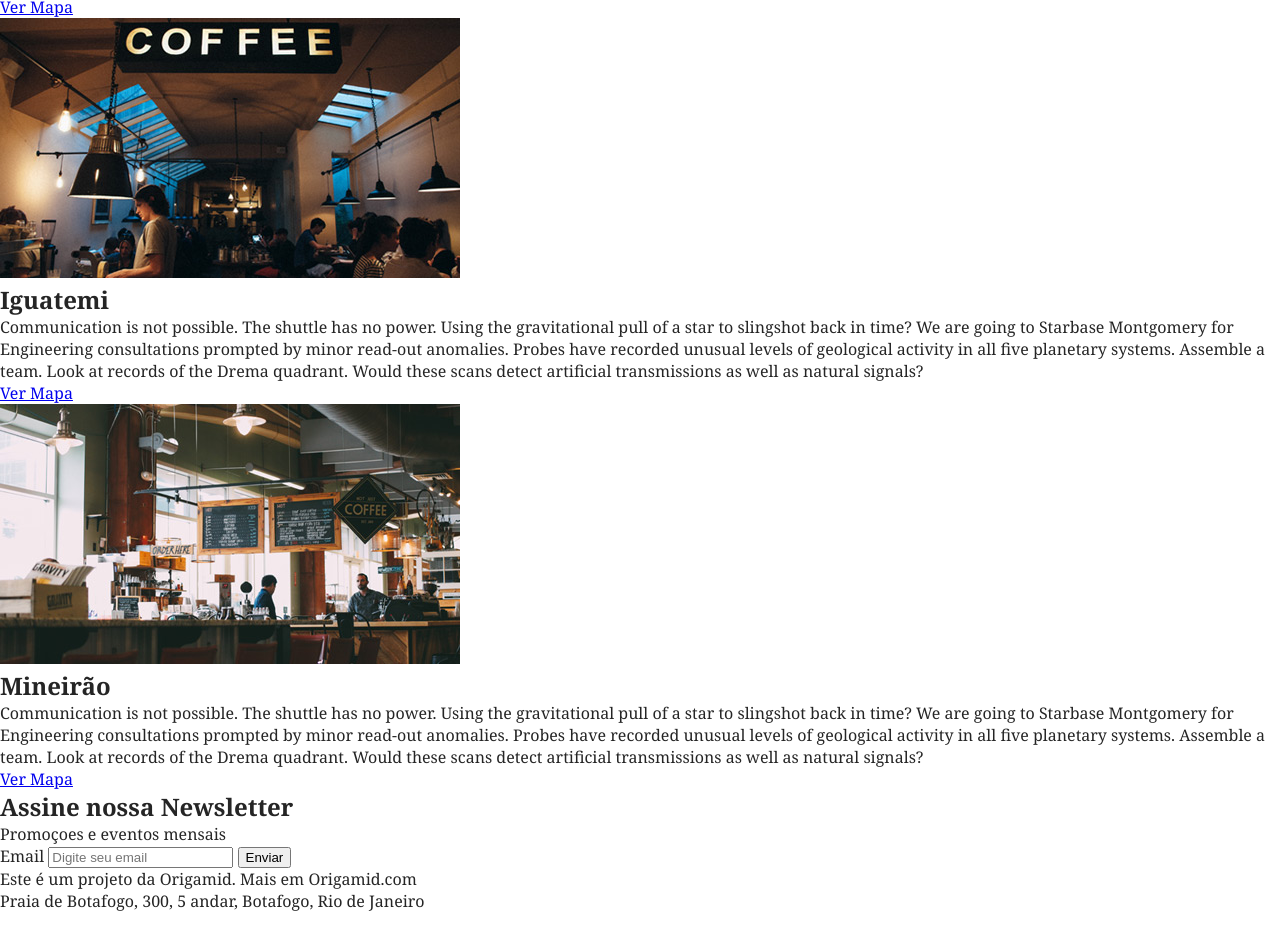
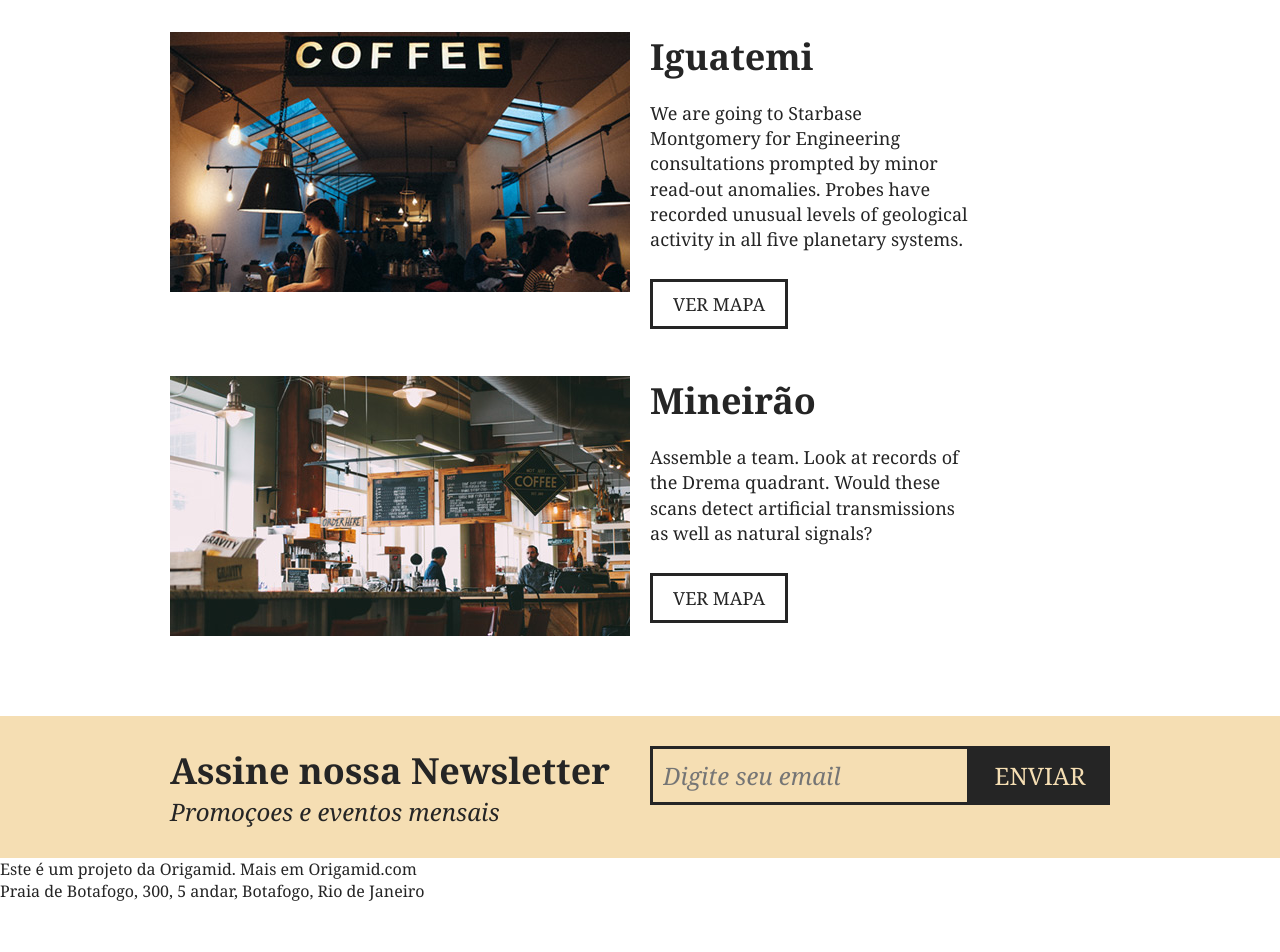
Before and after one commit to SamuelMBote/Braf-1, a website: page index.html in a window 1280 px wide. Shown: the part 2259-3211 px from the top of the page. Drawn offline with Linux system fonts and the light colour scheme.

Commit message:
Terminando Newsletter Puro

```diff
--- a/css/style.css
+++ b/css/style.css
@@ -16,6 +16,10 @@ ul {
 body {
   font-family: Georgia, serif;
   color: #252525;
+}
+
+* {
+  box-sizing: border-box;
 }
 
 /* Menu*/
@@ -194,3 +198,102 @@ a.menu-logo {
   background: #8b4513;
   box-shadow: 0 0 0 10px #8b4513;
 }
+
+.locais {
+  max-width: 960px;
+  margin: 0 auto;
+  padding: 20px 0;
+}
+.locais-item {
+  clear: both;
+  margin: 60px auto;
+}
+.locais-item::after, .locais-item::before {
+  display: table;
+  content: "";
+  clear: both;
+}
+.locais-item img {
+  width: 460px;
+  display: block;
+  float: left;
+  margin: 0 10px;
+}
+.locais-item > div {
+  width: 460px;
+  float: left;
+  margin: 0 10px;
+}
+.locais-item h2 {
+  font-size: 2.25em;
+  margin-bottom: 20px;
+}
+.locais-item p {
+  font-size: 1.125em;
+  line-height: 1.4em;
+  max-width: 320px;
+  margin-bottom: 40px;
+}
+.locais-item a {
+  font-size: 1.125em;
+  color: #252525;
+  border: 3px solid #252525;
+  padding: 10px 20px;
+  text-decoration: none;
+  text-transform: uppercase;
+}
+
+.assine {
+  background: wheat;
+  padding: 30px 0;
+}
+.assine-container {
+  max-width: 960px;
+  margin: 0 auto;
+}
+.assine-container::before, .assine-container::after {
+  content: "";
+  display: table;
+  clear: both;
+}
+.assine-info {
+  width: 460px;
+  margin: 0 10px;
+  float: left;
+}
+.assine-info h2 {
+  font-size: 2.25em;
+}
+.assine-info p {
+  font-size: 1.5em;
+  font-style: italic;
+}
+.assine form {
+  width: 460px;
+  margin: 0 10px;
+  float: left;
+}
+.assine form label {
+  display: none;
+}
+.assine form input {
+  width: 320px;
+  border: 3px solid #252525;
+  background: none;
+  padding: 10px;
+  float: left;
+  font-size: 1.5em;
+  font-style: italic;
+  font-family: Georgia, serif;
+}
+.assine form button {
+  background: #252525;
+  text-transform: uppercase;
+  width: 140px;
+  padding: 13px 0;
+  color: wheat;
+  border: none;
+  cursor: pointer;
+  font-size: 1.5em;
+  font-family: Georgia, serif;
+}
--- a/index.html
+++ b/index.html
@@ -69,41 +69,41 @@
     </div>
     <a class="produtos-btn" href="#">Saiba Mais</a>
   </section>
-  <section>
-    <div>
+  <section class="locais">
+    <div class="locais-item">
       <img src="img/botafogo.jpg" alt="Botafogo">
       <div>
         <h2>Botafogo</h2>
         <p>
-          Communication is not possible. The shuttle has no power. Using the gravitational pull of a star to slingshot back in time? We are going to Starbase Montgomery for Engineering consultations prompted by minor read-out anomalies. Probes have recorded unusual levels of geological activity in all five planetary systems. Assemble a team. Look at records of the Drema quadrant. Would these scans detect artificial transmissions as well as natural signals?
+          Communication is not possible. The shuttle has no power. Using the gravitational pull of a star to slingshot back in time?
         </p>
         <a href="#">Ver Mapa</a>
       </div>
     </div>
-    <div>
+    <div class="locais-item">
       <img src="img/iguatemi.jpg" alt="iguatemi">
       <div>
         <h2>Iguatemi</h2>
         <p>
-          Communication is not possible. The shuttle has no power. Using the gravitational pull of a star to slingshot back in time? We are going to Starbase Montgomery for Engineering consultations prompted by minor read-out anomalies. Probes have recorded unusual levels of geological activity in all five planetary systems. Assemble a team. Look at records of the Drema quadrant. Would these scans detect artificial transmissions as well as natural signals?
+          We are going to Starbase Montgomery for Engineering consultations prompted by minor read-out anomalies. Probes have recorded unusual levels of geological activity in all five planetary systems.
         </p>
         <a href="#">Ver Mapa</a>
       </div>
     </div>
-    <div>
+    <div class="locais-item">
       <img src="img/mineirao.jpg" alt="Mineirão">
       <div>
         <h2>Mineirão</h2>
         <p>
-          Communication is not possible. The shuttle has no power. Using the gravitational pull of a star to slingshot back in time? We are going to Starbase Montgomery for Engineering consultations prompted by minor read-out anomalies. Probes have recorded unusual levels of geological activity in all five planetary systems. Assemble a team. Look at records of the Drema quadrant. Would these scans detect artificial transmissions as well as natural signals?
+          Assemble a team. Look at records of the Drema quadrant. Would these scans detect artificial transmissions as well as natural signals?
         </p>
         <a href="#">Ver Mapa</a>
       </div>
     </div>
   </section>
-  <section>
-    <div>
-      <div>
+  <section class="assine">
+    <div class="assine-container">
+      <div class="assine-info">
         <h2>Assine nossa Newsletter</h2>
         <p>Promoçoes e eventos mensais</p>
       </div>
```
